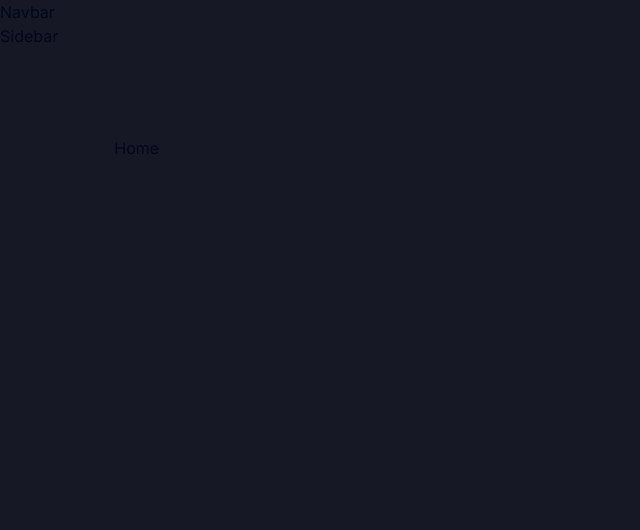
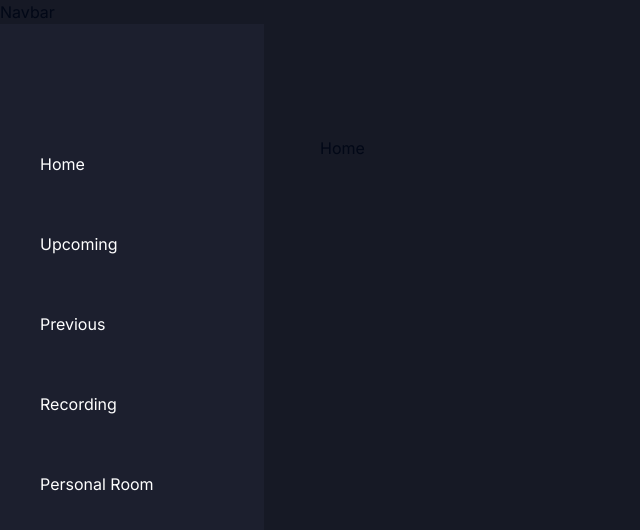
Before and after one commit to ipunganwar/nextjs-stream-example, a Next.js app: page / in a window 1280 px wide. Shown: the top 530 px of the page, without its empty margins (0-640 px from the left). Built offline with nearby package versions, Linux system fonts and the light colour scheme.

Commit message:
chore: init sidebar

```diff
--- a/app/(root)/(home)/layout.tsx
+++ b/app/(root)/(home)/layout.tsx
@@ -1,11 +1,13 @@
+import Navbar from "@/components/Navbar";
+import Sidebar from "@/components/Sidebar";
 import React from "react";
 
 const HomeLayout = ({ children }: { children: React.ReactNode }) => {
   return (
     <main className="relative">
-      Navbar
+      <Navbar />
       <div className="flex">
-        Sidebar
+        <Sidebar />
         <section className="flex min-h-screen flex-1 flex-col px-6 pb-6 pt-28 max-md:pb-14 sm:px-14">
           <div className="w-full">{children}</div>
         </section>
--- /dev/null
+++ b/components/Navbar.tsx
@@ -0,0 +1,7 @@
+import React from "react";
+
+const Navbar = () => {
+  return <div>Navbar</div>;
+};
+
+export default Navbar;
--- /dev/null
+++ b/components/Sidebar.tsx
@@ -0,0 +1,40 @@
+"use client";
+
+import { sidebarLinks } from "@/constants";
+import { cn } from "@/lib/utils";
+import Link from "next/link";
+import { usePathname } from "next/navigation";
+import React from "react";
+
+const Sidebar = () => {
+  const pathname = usePathname();
+
+  return (
+    <section
+      className="sticky left-0 flex h-screen w-fit flex-col justify-between bg-dark-1 p-6 pt-28
+    text-white max-sm:hidden lg:w-[264px]"
+    >
+      <div className="flex flex-1 flex-col gap-6">
+        {sidebarLinks.map((link) => {
+          const isActive =
+            pathname === link.route || pathname.startsWith(link.route);
+
+          return (
+            <Link
+              href={link.route}
+              key={link.label}
+              className={cn(
+                "flex gap-4 items-center p-4 rounded-lg justify-start",
+                { "bg-blue-1": isActive }
+              )}
+            >
+              {link.label}
+            </Link>
+          );
+        })}
+      </div>
+    </section>
+  );
+};
+
+export default Sidebar;
--- /dev/null
+++ b/constants/index.ts
@@ -0,0 +1,27 @@
+export const sidebarLinks = [
+  {
+    label: "Home",
+    imgUrl: "/icons/Home.svg",
+    route: "/",
+  },
+  {
+    label: "Upcoming",
+    imgUrl: "/icons/Upcoming.svg",
+    route: "/upcoming",
+  },
+  {
+    label: "Previous",
+    imgUrl: "/icons/Previous.svg",
+    route: "/previous",
+  },
+  {
+    label: "Recording",
+    imgUrl: "/icons/Video.svg",
+    route: "/recording",
+  },
+  {
+    label: "Personal Room",
+    imgUrl: "/icons/Add-personal.svg",
+    route: "/personal-room",
+  },
+];
```
